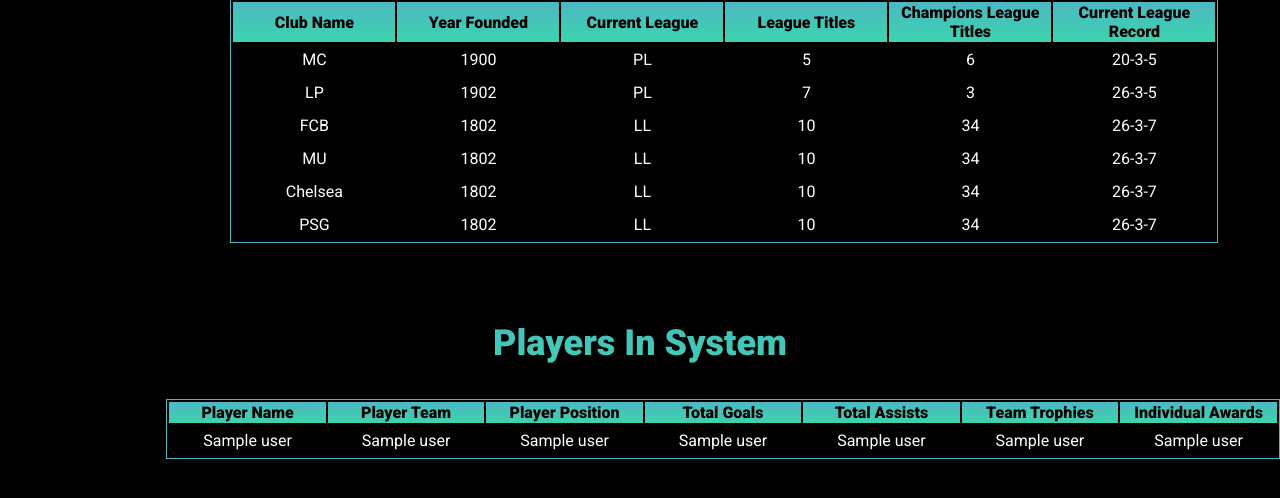
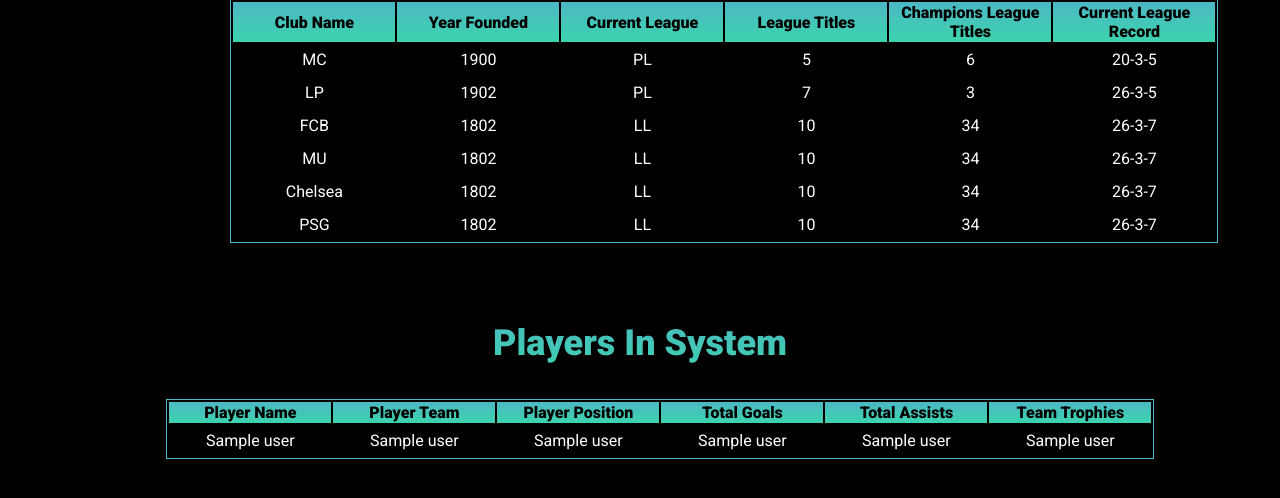
Before and after one commit to neel10i/soccerstatsproject2, a Flask app: template myapplication/templates/admin.html in a window 1280 px wide. Shown: the part 161-659 px from the top of the page. Run offline with Flask 2, Linux system fonts and the light colour scheme; the template is opened without the code that fills it: most values are stand-ins (such as "Sample title", 1, 10 or a date in 2020); parts of the project's set-up code (start-up, migrations or seed data) failed here and were passed over; some libraries are stand-ins or nearby versions.

Commit message:
Update admin.html

```diff
--- a/myapplication/templates/admin.html
+++ b/myapplication/templates/admin.html
@@ -1,6 +1,7 @@
 <!DOCTYPE html>
 <html lang="en">
 <head>
+    <!-- setting the required refereneces and stylesheets -->
     <link rel="stylesheet" href="static\admin.css?<?php echo date('l jS \of F Y h:i:s A'); ?>">
     <link rel="preconnect" href="https://fonts.googleapis.com">
     <link rel="preconnect" href="https://fonts.gstatic.com" crossorigin>
@@ -12,13 +13,17 @@
 </head>
 <body>
 
+    <!-- creating a class called header which contains a h1 tag-->
     <div class="header">
         <h1>Admin Page - View All Entries</h1>
     </div>
 
+    <!--two h1 tags which are description tags-->
     <h1 class="text1">Teams In System</h1>
     <h1 class="text2">Players In System</h1>
 
+
+    <!-- creating a table where the header and datacells are manually entered-->
     <table class="teamTable">
         <tr>
             <th>Club Name</th>
@@ -84,6 +89,7 @@
 
     <table>
 
+    <!-- creating a table where the data cells are populated through the mysql connection -->
     <table class="playerTable">
         <tr>
             <th>Player Name</th>
@@ -92,7 +98,6 @@
             <th>Total Goals</th>
             <th> Total Assists</th>
             <th>Team Trophies</th>
-            <th>Individual Awards</th>
         </tr>
         {% for user in userDetails %}
         <tr>
@@ -102,7 +107,6 @@
             <td>{{user[4]}}</td>
             <td>{{user[5]}}</td>
             <td>{{user[6]}}</td>
-            <td>{{user[7]}}</td>
         </tr>
         {% endfor %}
     <table>
```
